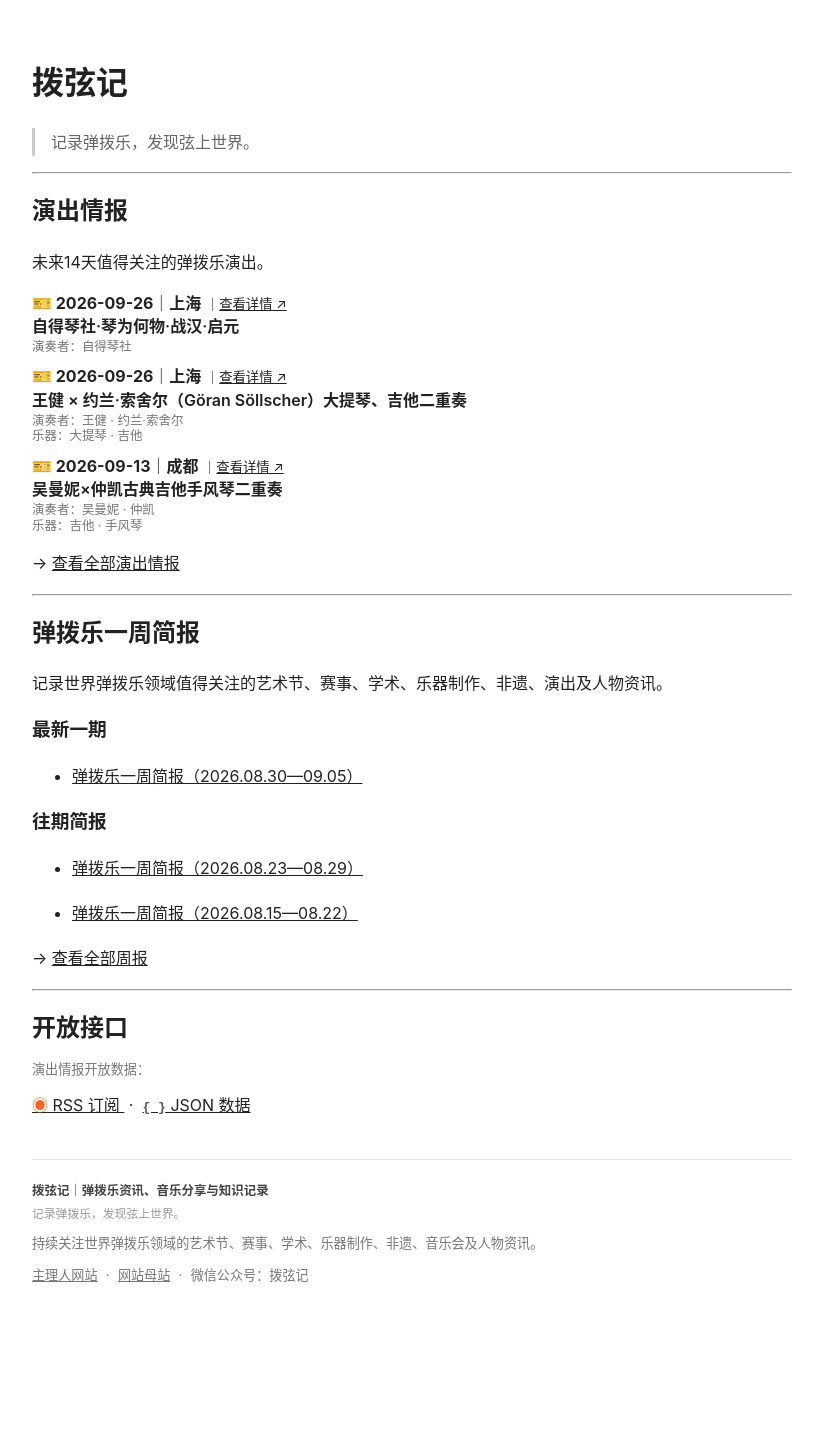
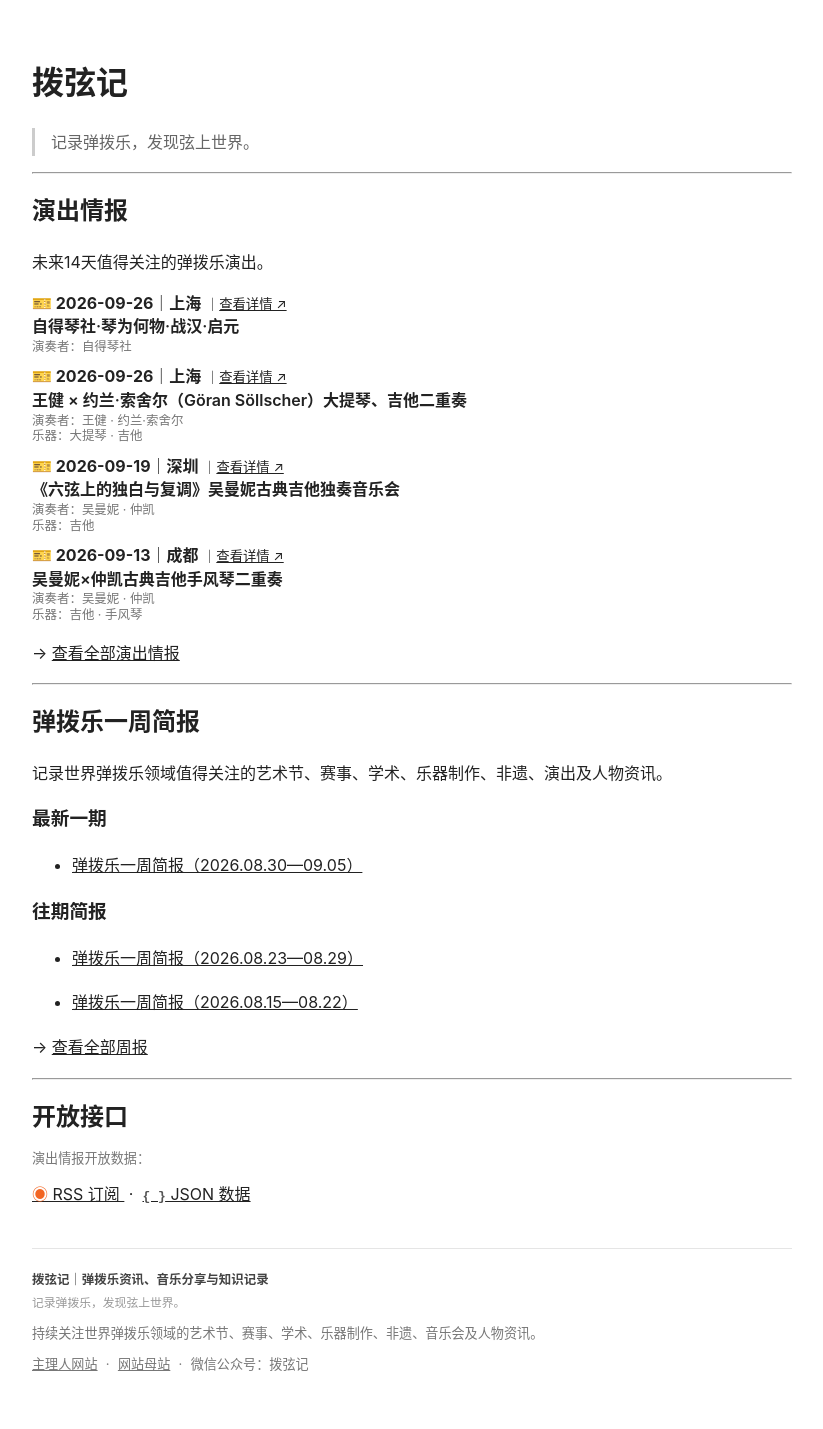
Before and after one commit to KeenKwok/boxianji, a Jekyll site: the page built from index.md, in a window 1280 px wide. Shown: the whole page, without its empty margins (228-1051 px from the left). Built offline with Jekyll 4.4.1, drawn with Linux system fonts in a browser that asks for light colours; before the commit the page ends 1339 px from its top, so only the background shows below that.

Commit message:
更新 attention.yml

```diff
--- a/_data/attention.yml
+++ b/_data/attention.yml
@@ -37,6 +37,17 @@
     - "大提琴"
     - "吉他"
   link: "https://mp.weixin.qq.com/s/yjqkLZfPWOP7h5uCMZPvaA"
+
+- id: "20260919-shenzhen-wumanni-liuxian-dubai-fudiao"
+  date: "2026-09-19"
+  city: "深圳"
+  title: "《六弦上的独白与复调》吴曼妮古典吉他独奏音乐会"
+  performers:
+    - "吴曼妮"
+    - "仲凯"
+  instruments:
+    - "吉他"
+  link: "https://mp.weixin.qq.com/s/aYTxaq9Xew5H0D2n84gyFw"
 
 - id: "20260913-chengdu-wumanni-zhongkai"
   date: "2026-09-13"
```
